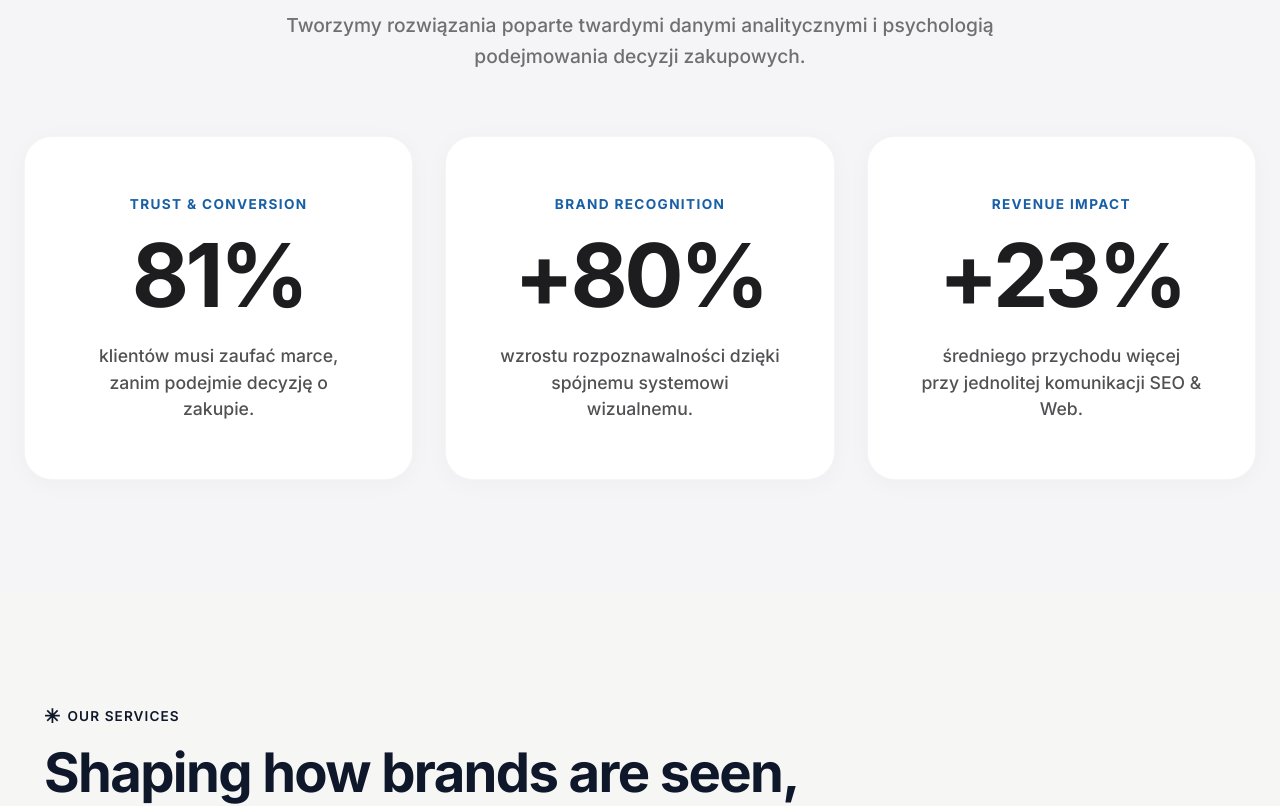
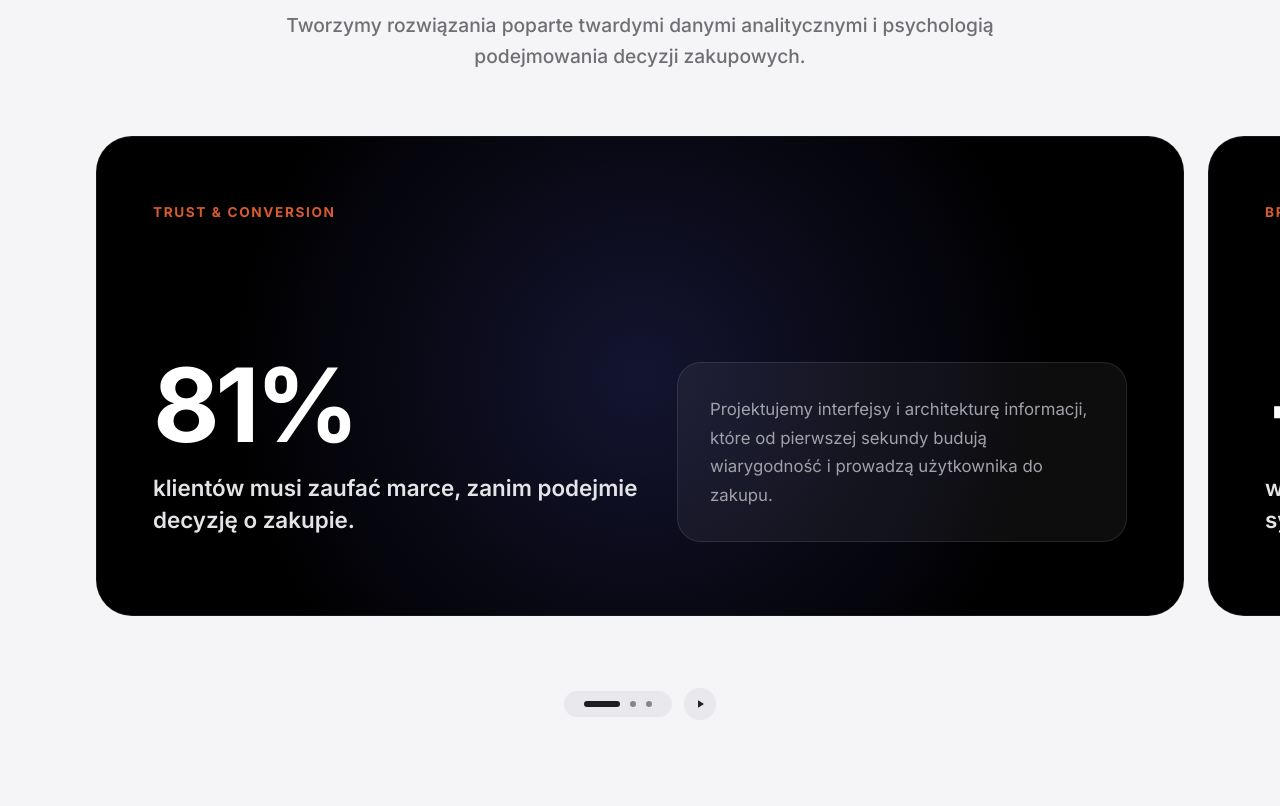
Before and after one commit to FSliwa/AI-SEO-COMPANY, a Next.js app: page / in a window 1280 px wide. Shown: the part 1160-1966 px from the top of the page. Built offline with nearby package versions, Linux system fonts and the light colour scheme.

Commit message:
Transform WhyUs into an Apple Carousel section with 1:1 Apple scroll controls, and unify Staniax text formatting like Madame Thai

```diff
--- a/components/WhyUs.jsx
+++ b/components/WhyUs.jsx
@@ -1,41 +1,78 @@
 'use client';
 
 import { useState, useEffect, useRef } from 'react';
+import { motion } from 'framer-motion';
 import { Reveal, RevealStagger, RevealItem } from './ScrollReveal';
 
+const whyUsCards = [
+  {
+    id: 1,
+    tag: 'TRUST & CONVERSION',
+    metric: '81%',
+    text: 'klientów musi zaufać marce, zanim podejmie decyzję o zakupie.',
+    detail: 'Projektujemy interfejsy i architekturę informacji, które od pierwszej sekundy budują wiarygodność i prowadzą użytkownika do zakupu.',
+    visual: 'radial-gradient(circle at 50% 50%, rgba(99, 102, 241, 0.25) 0%, rgba(0,0,0,0) 70%)'
+  },
+  {
+    id: 2,
+    tag: 'BRAND RECOGNITION',
+    metric: '+80%',
+    text: 'wzrostu rozpoznawalności dzięki spójnemu systemowi wizualnemu.',
+    detail: 'Tworzymy wyróżniającą się identyfikację marki i nowoczesny design, który zostaje w pamięci odbiorców na długo.',
+    visual: 'radial-gradient(circle at 50% 50%, rgba(56, 189, 248, 0.25) 0%, rgba(0,0,0,0) 70%)'
+  },
+  {
+    id: 3,
+    tag: 'REVENUE IMPACT',
+    metric: '+23%',
+    text: 'średniego przychodu więcej przy jednolitej komunikacji SEO & Web.',
+    detail: 'Łączymy analitykę, optymalizację pod kątem wyszukiwarek (SEO) i UX, przekładając ruch w sieci bezpośrednio na wyniki finansowe.',
+    visual: 'radial-gradient(circle at 50% 50%, rgba(168, 85, 247, 0.25) 0%, rgba(0,0,0,0) 70%)'
+  }
+];
+
 export default function WhyUs() {
-  const [animated, setAnimated] = useState(false);
-  const [val1, setVal1] = useState(0);
-  const [val2, setVal2] = useState(0);
-  const [val3, setVal3] = useState(0);
+  const [activeIndex, setActiveIndex] = useState(0);
 
-  const ref = useRef(null);
+  const handleScroll = (e) => {
+    const container = e.target;
+    const cards = container.querySelectorAll('.whyus-apple-card');
+    if (!cards.length) return;
 
-  useEffect(() => {
-    const observer = new IntersectionObserver((entries) => {
-      if (entries[0].isIntersecting && !animated) {
-        const duration = 1500;
-        const steps = 40;
-        const intervalTime = duration / steps;
+    const containerCenter = container.scrollLeft + container.clientWidth / 2;
+    let closestIndex = 0;
+    let minDistance = Infinity;
 
-        let step = 0;
-        const timer = setInterval(() => {
-          step++;
-          setVal1(Math.min(81, Math.floor((81 / steps) * step)));
-          setVal2(Math.min(80, Math.floor((80 / steps) * step)));
-          setVal3(Math.min(23, Math.floor((23 / steps) * step)));
+    cards.forEach((card, idx) => {
+      const cardCenter = card.offsetLeft + card.offsetWidth / 2;
+      const distance = Math.abs(containerCenter - cardCenter);
+      if (distance < minDistance) {
+        minDistance = distance;
+        closestIndex = idx;
+      }
+    });
 
-          if (step >= steps) clearInterval(timer);
-        }, intervalTime);
+    if (closestIndex !== activeIndex) {
+      setActiveIndex(closestIndex);
     }
-    }, { threshold: 0.3 });
+  };
 
-    if (ref.current) observer.observe(ref.current);
-    return () => observer.disconnect();
-  }, [animated]);
+  const scrollTo = (index) => {
+    const container = document.getElementById('whyus-carousel');
+    if (container) {
+      const cards = container.querySelectorAll('.whyus-apple-card');
+      if (cards[index]) {
+        const targetScrollLeft = cards[index].offsetLeft - (container.clientWidth - cards[index].offsetWidth) / 2;
+        container.scrollTo({
+          left: targetScrollLeft,
+          behavior: 'smooth'
+        });
+      }
+    }
+  };
 
   return (
-    <section className="why-us" ref={ref} style={{ background: '#F5F5F7', padding: '7rem 0', color: '#1D1D1F' }}>
+    <section className="why-us" id="why-us" style={{ background: '#F5F5F7', padding: '7rem 0', color: '#1D1D1F' }}>
       <div className="container" style={{ maxWidth: '1280px' }}>
         <Reveal className="section-header center" style={{ marginBottom: '4rem', maxWidth: '840px', marginInline: 'auto', textAlign: 'center' }}>
           <div className="section-tag" style={{ color: 'var(--color-primary)', marginBottom: '1rem', fontWeight: 600 }}>
@@ -48,83 +85,128 @@ export default function WhyUs() {
             Tworzymy rozwiązania poparte twardymi danymi analitycznymi i psychologią podejmowania decyzji zakupowych.
           </p>
         </Reveal>
+      </div>
 
-        {/* Apple Intelligence Bento Grid */}
-        <RevealStagger className="stats-grid" style={{ display: 'grid', gridTemplateColumns: 'repeat(auto-fit, minmax(320px, 1fr))', gap: '2rem' }}>
+      {/* Apple-style Carousel (Full Screen Width) */}
+      <div style={{ position: 'relative', width: '100vw', marginLeft: 'calc(-50vw + 50%)', overflow: 'hidden' }}>
+        <RevealStagger
+          id="whyus-carousel"
+          onScroll={handleScroll}
+          style={{
+            display: 'flex',
+            overflowX: 'auto',
+            scrollSnapType: 'x mandatory',
+            scrollbarWidth: 'none',
+            msOverflowStyle: 'none',
+            gap: '1.5rem',
+            paddingBottom: '2rem',
+            paddingLeft: 'calc(50vw - min(42.5vw, 600px))',
+            paddingRight: 'calc(50vw - min(42.5vw, 600px))',
+            scrollPaddingLeft: 'calc(50vw - min(42.5vw, 600px))'
+          }}
+        >
+          <style jsx>{`
+            #whyus-carousel::-webkit-scrollbar { display: none; }
+          `}</style>
 
-          <RevealItem className="stat-card" style={{
-            background: '#FFFFFF',
-            borderRadius: '28px',
-            padding: '3.5rem 2.5rem',
+          {whyUsCards.map((item) => (
+            <RevealItem
+              key={item.id}
+              className="whyus-apple-card"
+              style={{
+                flex: '0 0 min(85vw, 1200px)',
+                scrollSnapAlign: 'center',
+                background: '#000000',
+                borderRadius: '36px',
+                padding: '4rem 3.5rem',
                 display: 'flex',
                 flexDirection: 'column',
                 justifyContent: 'space-between',
-            boxShadow: '0 4px 24px rgba(0,0,0,0.03)',
-            border: '1px solid rgba(0,0,0,0.04)',
-            transition: 'transform 0.4s ease, boxShadow 0.4s ease'
-          }}>
-            <div>
-              <div style={{ fontSize: '0.85rem', fontWeight: 700, letterSpacing: '0.1em', textTransform: 'uppercase', color: 'var(--color-primary)', marginBottom: '1rem' }}>
-                TRUST & CONVERSION
+                minHeight: '480px',
+                border: '1px solid rgba(255,255,255,0.08)',
+                position: 'relative',
+                overflow: 'hidden'
+              }}
+            >
+              {/* Subtle background glow effect */}
+              <div style={{
+                position: 'absolute',
+                inset: 0,
+                background: item.visual,
+                pointerEvents: 'none',
+                opacity: 0.8
+              }} />
+
+              <div style={{ zIndex: 1, display: 'flex', flexDirection: 'column', justifyContent: 'space-between', height: '100%' }}>
+                <div style={{ fontSize: '0.85rem', fontWeight: 700, letterSpacing: '0.12em', textTransform: 'uppercase', color: 'var(--color-cta)', marginBottom: '1.5rem' }}>
+                  {item.tag}
                 </div>
-              <div className="stat-number" style={{ fontSize: 'clamp(4rem, 7vw, 5.5rem)', fontWeight: 800, color: '#1D1D1F', lineHeight: 1, letterSpacing: '-0.04em', marginBottom: '1.5rem' }}>
-                {val1}%
+
+                <div style={{ display: 'flex', justifyContent: 'space-between', alignItems: 'center', flexWrap: 'wrap', gap: '2rem' }}>
+                  <div style={{ flex: '1 1 320px', maxWidth: '550px' }}>
+                    <div style={{ fontSize: 'clamp(4.5rem, 8vw, 7rem)', fontWeight: 800, color: '#FFFFFF', lineHeight: 1, letterSpacing: '-0.04em', marginBottom: '1rem' }}>
+                      {item.metric}
+                    </div>
+                    <div style={{ fontSize: '1.4rem', color: '#E4E4E7', fontWeight: 600, lineHeight: 1.4, marginBottom: '1rem' }}>
+                      {item.text}
                     </div>
                   </div>
-            <div className="stat-label" style={{ fontSize: '1.1rem', color: '#515154', fontWeight: 500, lineHeight: 1.5 }}>
-              klientów musi zaufać marce, zanim podejmie decyzję o zakupie.
+
+                  <div style={{ flex: '1 1 300px', maxWidth: '450px', background: 'rgba(255,255,255,0.05)', padding: '2rem', borderRadius: '24px', border: '1px solid rgba(255,255,255,0.1)' }}>
+                    <p style={{ color: '#A1A1AA', fontSize: '1.05rem', lineHeight: 1.7, margin: 0 }}>
+                      {item.detail}
+                    </p>
+                  </div>
+                </div>
               </div>
             </RevealItem>
+          ))}
+        </RevealStagger>
 
-          <RevealItem className="stat-card" style={{
-            background: '#FFFFFF',
-            borderRadius: '28px',
-            padding: '3.5rem 2.5rem',
+        {/* Pagination Controls (1:1 Apple Style) */}
+        <Reveal delay={0.4} style={{ display: 'flex', justifyContent: 'center', alignItems: 'center', gap: '12px', marginTop: '2.5rem' }}>
+          <div style={{ display: 'flex', gap: '10px', padding: '10px 20px', background: '#E8E8ED', borderRadius: '30px', alignItems: 'center' }}>
+            {whyUsCards.map((_, idx) => (
+              <button
+                key={idx}
+                onClick={() => scrollTo(idx)}
+                style={{
+                  width: activeIndex === idx ? '36px' : '6px',
+                  height: '6px',
+                  borderRadius: activeIndex === idx ? '3px' : '50%',
+                  background: activeIndex === idx ? '#1D1D1F' : '#86868B',
+                  border: 'none',
+                  padding: 0,
+                  cursor: 'pointer',
+                  transition: 'all 0.4s cubic-bezier(0.25, 1, 0.5, 1)'
+                }}
+                aria-label={`Go to slide ${idx + 1}`}
+              />
+            ))}
+          </div>
+
+          <button
+            onClick={() => scrollTo((activeIndex + 1) % whyUsCards.length)}
+            style={{
+              background: '#E8E8ED',
+              border: 'none',
+              borderRadius: '50%',
+              width: '32px',
+              height: '32px',
+              cursor: 'pointer',
               display: 'flex',
-            flexDirection: 'column',
-            justifyContent: 'space-between',
-            boxShadow: '0 4px 24px rgba(0,0,0,0.03)',
-            border: '1px solid rgba(0,0,0,0.04)',
-            transition: 'transform 0.4s ease, boxShadow 0.4s ease'
-          }}>
-            <div>
-              <div style={{ fontSize: '0.85rem', fontWeight: 700, letterSpacing: '0.1em', textTransform: 'uppercase', color: 'var(--color-primary)', marginBottom: '1rem' }}>
-                BRAND RECOGNITION
-              </div>
-              <div className="stat-number" style={{ fontSize: 'clamp(4rem, 7vw, 5.5rem)', fontWeight: 800, color: '#1D1D1F', lineHeight: 1, letterSpacing: '-0.04em', marginBottom: '1.5rem' }}>
-                +{val2}%
-              </div>
-            </div>
-            <div className="stat-label" style={{ fontSize: '1.1rem', color: '#515154', fontWeight: 500, lineHeight: 1.5 }}>
-              wzrostu rozpoznawalności dzięki spójnemu systemowi wizualnemu.
-            </div>
-          </RevealItem>
-
-          <RevealItem className="stat-card" style={{
-            background: '#FFFFFF',
-            borderRadius: '28px',
-            padding: '3.5rem 2.5rem',
-            display: 'flex',
-            flexDirection: 'column',
-            justifyContent: 'space-between',
-            boxShadow: '0 4px 24px rgba(0,0,0,0.03)',
-            border: '1px solid rgba(0,0,0,0.04)',
-            transition: 'transform 0.4s ease, boxShadow 0.4s ease'
-          }}>
-            <div>
-              <div style={{ fontSize: '0.85rem', fontWeight: 700, letterSpacing: '0.1em', textTransform: 'uppercase', color: 'var(--color-primary)', marginBottom: '1rem' }}>
-                REVENUE IMPACT
-              </div>
-              <div className="stat-number" style={{ fontSize: 'clamp(4rem, 7vw, 5.5rem)', fontWeight: 800, color: '#1D1D1F', lineHeight: 1, letterSpacing: '-0.04em', marginBottom: '1.5rem' }}>
-                +{val3}%
-              </div>
-            </div>
-            <div className="stat-label" style={{ fontSize: '1.1rem', color: '#515154', fontWeight: 500, lineHeight: 1.5 }}>
-              średniego przychodu więcej przy jednolitej komunikacji SEO & Web.
-            </div>
-          </RevealItem>
-
-        </RevealStagger>
+              alignItems: 'center',
+              justifyContent: 'center',
+              padding: '0',
+              transition: 'background 0.2s ease'
+            }}
+            aria-label="Next slide"
+          >
+            <svg width="10" height="10" viewBox="0 0 24 24" fill="#1D1D1F" stroke="none" style={{ marginLeft: '1px' }}>
+              <polygon points="5 3 19 12 5 21 5 3"></polygon>
+            </svg>
+          </button>
+        </Reveal>
       </div>
     </section>
   );
```
Also changed, not shown: components/Portfolio.jsx (+9 -19 lines). Lines whose indentation alone changed are shown as unchanged.
